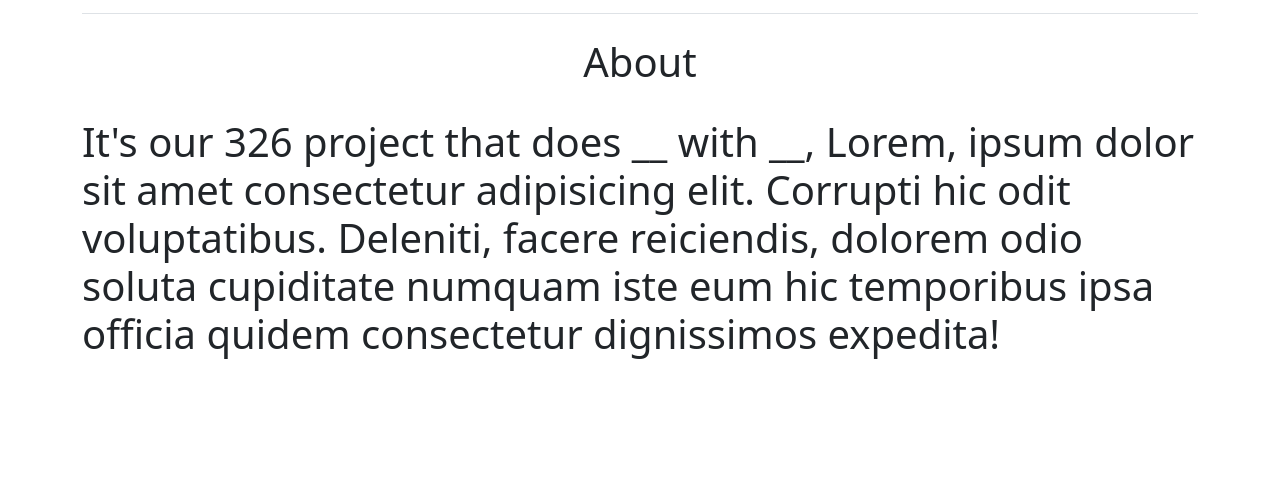
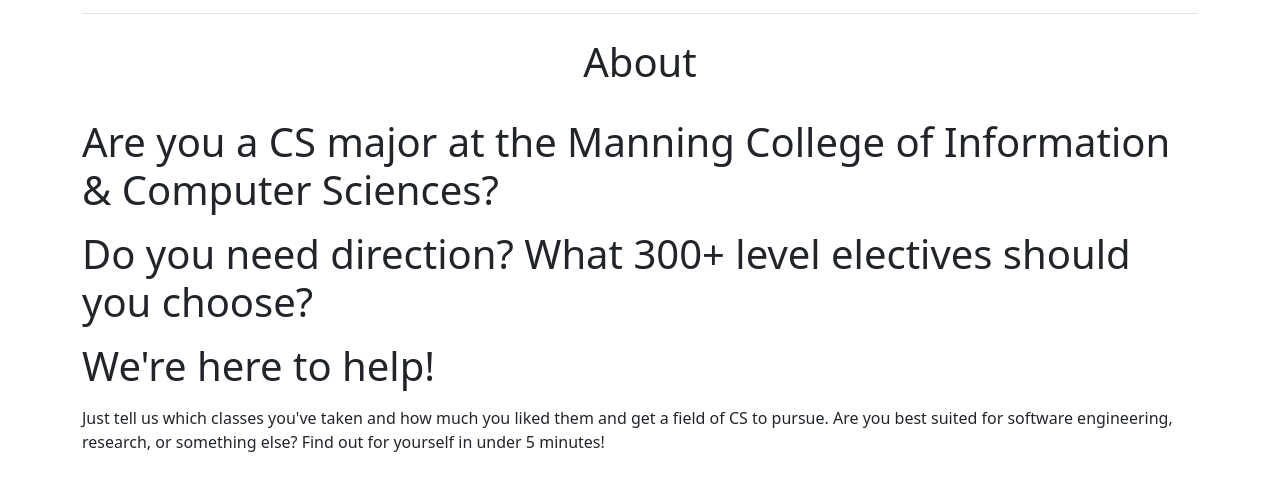
Before and after one commit to Jacobikinz/CICS-Consultant, a website with bundled scripts: page html/about.html in a window 1280 px wide. Shown: the part 103-594 px from the top of the page. Built offline with nearby package versions, Linux system fonts and the light colour scheme.

Commit message:
About text

```diff
--- a/html/about.html
+++ b/html/about.html
@@ -7,8 +7,7 @@
     <meta name="viewport" content="width=device-width, initial-scale=1">
 
     <!-- Bootstrap CSS -->
-    <link href="https://cdn.jsdelivr.net/npm/bootstrap@5.1.3/dist/css/bootstrap.min.css" rel="stylesheet"
-        integrity="sha384-1BmE4kWBq78iYhFldvKuhfTAU6auU8tT94WrHftjDbrCEXSU1oBoqyl2QvZ6jIW3" crossorigin="anonymous">
+    <link href="https://cdn.jsdelivr.net/npm/bootstrap@5.1.3/dist/css/bootstrap.min.css" rel="stylesheet" integrity="sha384-1BmE4kWBq78iYhFldvKuhfTAU6auU8tT94WrHftjDbrCEXSU1oBoqyl2QvZ6jIW3" crossorigin="anonymous">
 
     <link rel="icon" href="https://pbs.twimg.com/profile_images/905902678026354688/c_4AcKhd_400x400.jpg">
     <script type="module" src="..\js\loginandregister.js" defer></script>
@@ -23,16 +22,12 @@
 
 <body>
     <!-- Option 1: Bootstrap Bundle with Popper -->
-    <script src="https://cdn.jsdelivr.net/npm/bootstrap@5.1.3/dist/js/bootstrap.bundle.min.js"
-        integrity="sha384-ka7Sk0Gln4gmtz2MlQnikT1wXgYsOg+OMhuP+IlRH9sENBO0LRn5q+8nbTov4+1p"
-        crossorigin="anonymous"></script>
+    <script src="https://cdn.jsdelivr.net/npm/bootstrap@5.1.3/dist/js/bootstrap.bundle.min.js" integrity="sha384-ka7Sk0Gln4gmtz2MlQnikT1wXgYsOg+OMhuP+IlRH9sENBO0LRn5q+8nbTov4+1p" crossorigin="anonymous"></script>
 
     <div class="container" id="container">
-        <header
-            class="d-flex flex-wrap align-items-center justify-content-center justify-content-md-between py-3 mb-4 border-bottom">
+        <header class="d-flex flex-wrap align-items-center justify-content-center justify-content-md-between py-3 mb-4 border-bottom">
             <a href="/" class="d-flex align-items-center col-md-3 mb-2 mb-md-0 text-dark text-decoration-none">
-                <img src="https://pbs.twimg.com/profile_images/905902678026354688/c_4AcKhd_400x400.jpg" alt="CICS logo"
-                    width="60" height="60">
+                <img src="https://pbs.twimg.com/profile_images/905902678026354688/c_4AcKhd_400x400.jpg" alt="CICS logo" width="60" height="60">
                 <!-- I do not know if we are allowed to use this photo but it's from a twitter profile so ... -->
             </a>
 
@@ -55,9 +50,12 @@
             <br>
         </div>
 
-        <h1> It's our 326 project that does __ with __, Lorem, ipsum dolor sit amet consectetur adipisicing elit.
-            Corrupti hic odit voluptatibus. Deleniti, facere reiciendis, dolorem odio soluta cupiditate numquam iste eum
-            hic temporibus ipsa officia quidem consectetur dignissimos expedita! </h1>
+        <h1>
+            <p>Are you a CS major at the Manning College of Information & Computer Sciences?</p>
+            <p>Do you need direction? What 300+ level electives should you choose?</p>
+            <p>We're here to help!</p>
+        </h1>
+        <p>Just tell us which classes you've taken and how much you liked them and get a field of CS to pursue. Are you best suited for software engineering, research, or something else? Find out for yourself in under 5 minutes!</p>
 
     </div>
 </body>
```
Also changed, not shown: html/home.html (+1 -1 lines).
